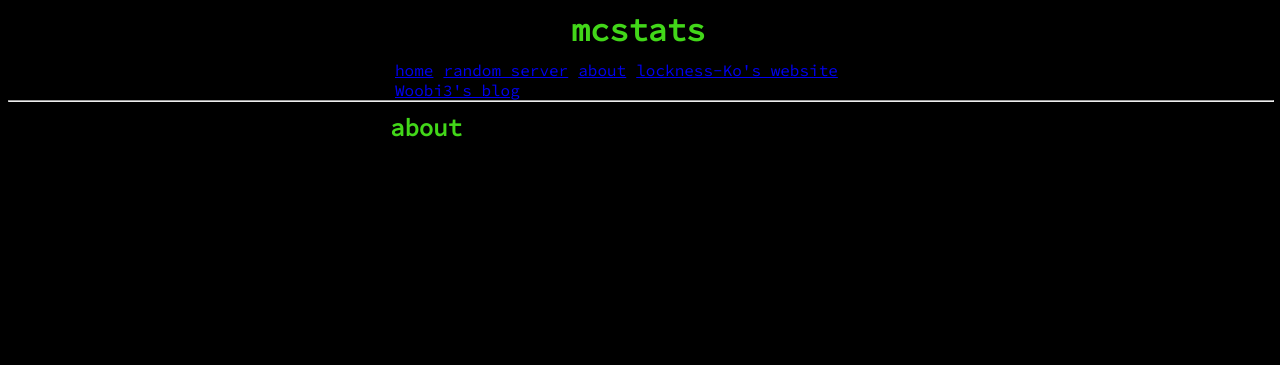
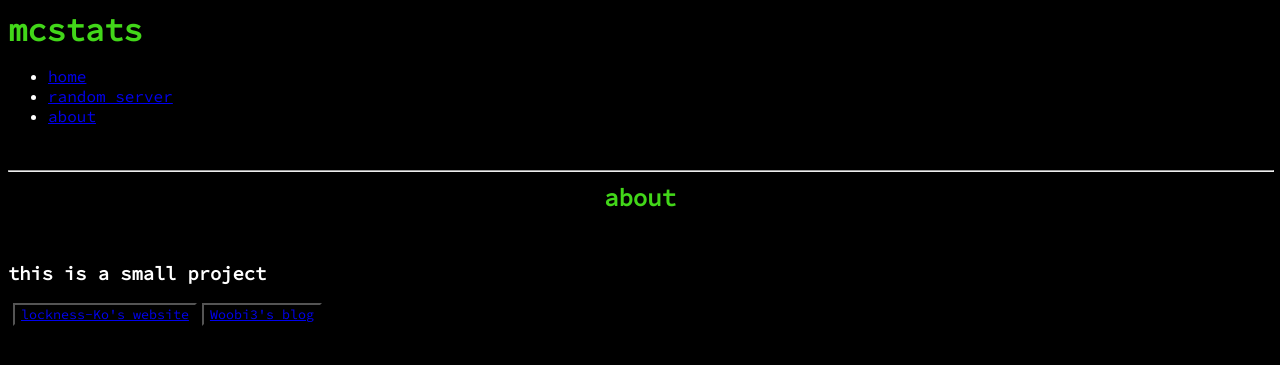
Before and after one commit to woobi3/MineScanMDgen, a Flask app: page /about in a window 1280 px wide. Shown: the top 365 px of the page. Run offline with Flask 2, Linux system fonts and the light colour scheme.

Commit message:
css gaming4

```diff
--- a/www/static/index.js
+++ b/www/static/index.js
@@ -21,14 +21,17 @@ function graph() {
   let sot = {
     y: x,
     type: 'bar',
+    name: 'servers over time',
   };
   let sotdata = [sot];
+
   let sotlayout = {
-  colorway:['#ff0000'],
-  paper_bgcolor: ["#FFF3"],
+    plot_bgcolor: "rgb(0,0,0)",
+    paper_bgcolor: "rgb(0,0,0)",
+    showbackground: true,
   }
 
-  Plotly.newPlot('sot', sotdata, sotlayout);
+  Plotly.newPlot('sot', sotdata, sotlayout, {staticPlot: true});
 }
 
 
--- a/www/static/style.css
+++ b/www/static/style.css
@@ -9,8 +9,8 @@ body {
 }
 
 .header {
-    max-width: 500px;
-    margin: 0 auto;
+    max-width: 50%;
+    margin: 0;
 }
 
 a:visited {
@@ -20,11 +20,13 @@ a:visited {
 
 h2 {
     color: rgb(66, 215, 25);
-    max-width: 500px;
-    margin: 0 auto;
     margin-top: 10px;
     margin-bottom: 10px;
 }
+
+.center {
+    text-align: center;
+  }
 
 hr {
     width:100%;
@@ -34,18 +36,20 @@ button {
     margin-left: 5px;
 }
 
-ul {
-    list-style-type: none;
-    margin: 0;
-    padding: 0;
-  }
-
-li {
-  float: left;
+.nav{
+    border:1px solid #ccc;
+    border-width:1px 0;
+    list-style:none;
+    margin:0;
+    padding:0;
+    text-align:center;
 }
-
-a {
-  padding: 5px;
+.nav li{
+    display:inline;
+}
+.nav a{
+    display:inline-block;
+    padding:10px;
 }
 
 .about {
--- a/www/templates/about.html
+++ b/www/templates/about.html
@@ -9,18 +9,23 @@
     </head>
     <body>
         <div class="header">
-            <h2 class="typing-demo mcstats">
+            <h2 class="typing-demo mcstats center">
                 mcstats
             </h2>
             <ul>
                 <li><a href="/">home</a></li>
                 <li><a href="/random">random server</a></li>
                 <li><a href="/about">about</a></li>
-                <li><a href="https://www.lockness.pro">lockness-Ko's website</a></li>
-                <li><a href="https://wikipedia.com/wiki/virus">Woobi3's blog</a></li>
                 <ul>
         </div>
         <br>
         <hr>
 
-        <h2>about</h2>
+        <h2 class="center">about</h2>
+        <br>
+        <h3>this is a small project</h3>
+        <button>
+            <a href="https://www.lockness.pro">lockness-Ko's website</a>
+        <button>
+            <a href="https://wikipedia.com/wiki/virus">Woobi3's blog</a>
+        </button>
```
Also changed, not shown: www/templates/index.html (+3 -5 lines).
